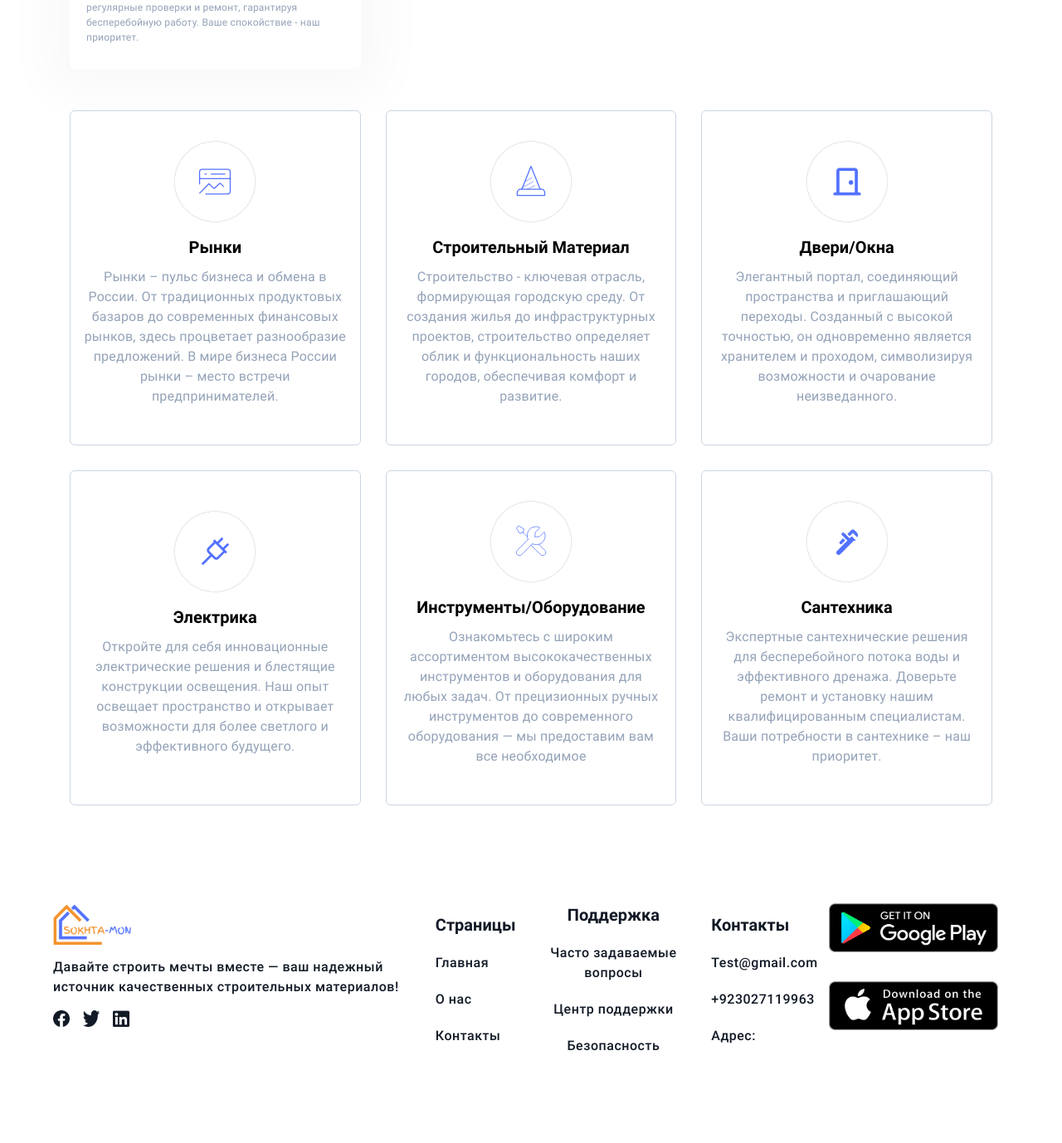
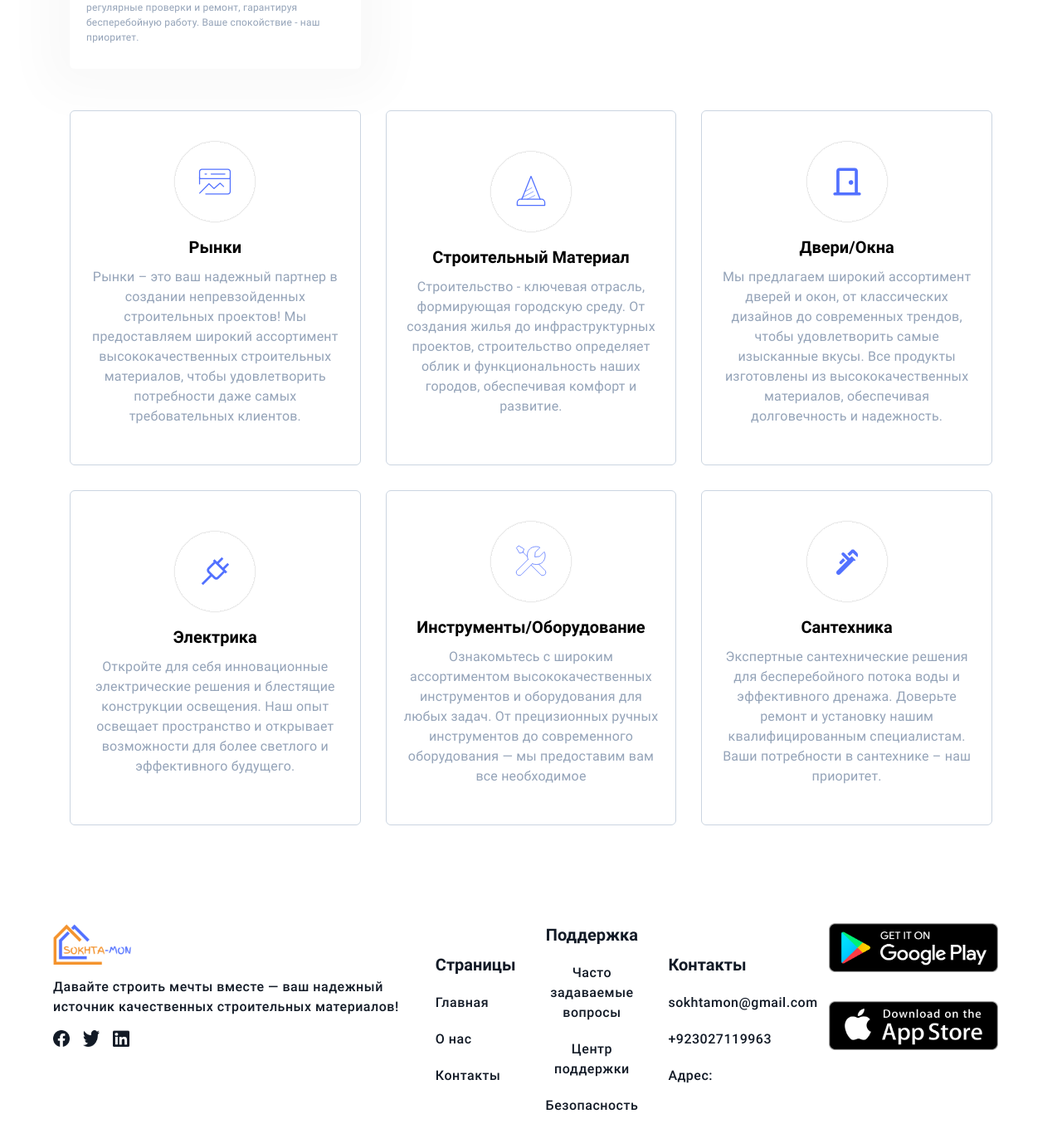
Before and after one commit to shahzaib65/sokhtamon-frontend, a React (Create React App) app: page /post in a window 1280 px wide. Shown: the part 962-2340 px from the top of the page at 83% size. Before the commit the page ends 2273 px from the top, so only its background shows below. Built offline with nearby package versions, Linux system fonts and the light colour scheme.

Commit message:
Edit the about us page

```diff
--- a/src/AboutUs/index.js
+++ b/src/AboutUs/index.js
@@ -41,7 +41,7 @@ const AboutUs = () => {
       "id": "1",
       "title": "Рынки",
       "image": market,
-      "description": "Рынки – пульс бизнеса и обмена в России. От традиционных продуктовых базаров до современных финансовых рынков, здесь процветает разнообразие предложений. В мире бизнеса России рынки – место встречи предпринимателей."
+      "description": "Рынки – это ваш надежный партнер в создании непревзойденных строительных проектов! Мы предоставляем широкий ассортимент высококачественных строительных материалов, чтобы удовлетворить потребности даже самых требовательных клиентов."
     },
     {
       "id": "2",
@@ -53,7 +53,7 @@ const AboutUs = () => {
       "id": "3",
       "title": "Двери/Окна",
       "image": door,
-      "description": "Элегантный портал, соединяющий пространства и приглашающий переходы. Созданный с высокой точностью, он одновременно является хранителем и проходом, символизируя возможности и очарование неизведанного."
+      "description": "Мы предлагаем широкий ассортимент дверей и окон, от классических дизайнов до современных трендов, чтобы удовлетворить самые изысканные вкусы. Все продукты изготовлены из высококачественных материалов, обеспечивая долговечность и надежность."
     },
     {
       "id": "4",
--- a/src/Footer/index.js
+++ b/src/Footer/index.js
@@ -101,7 +101,7 @@ const Footer = () => {
               className="lg:text-base xs:text-xs md:text-xs text-gray-900 tracking-[0.51px] w-auto my-5"
               size="txtRobotoMedium16"
             >
-              Test@gmail.com
+             sokhtamon@gmail.com
             </Text>
 
             <Text
```
